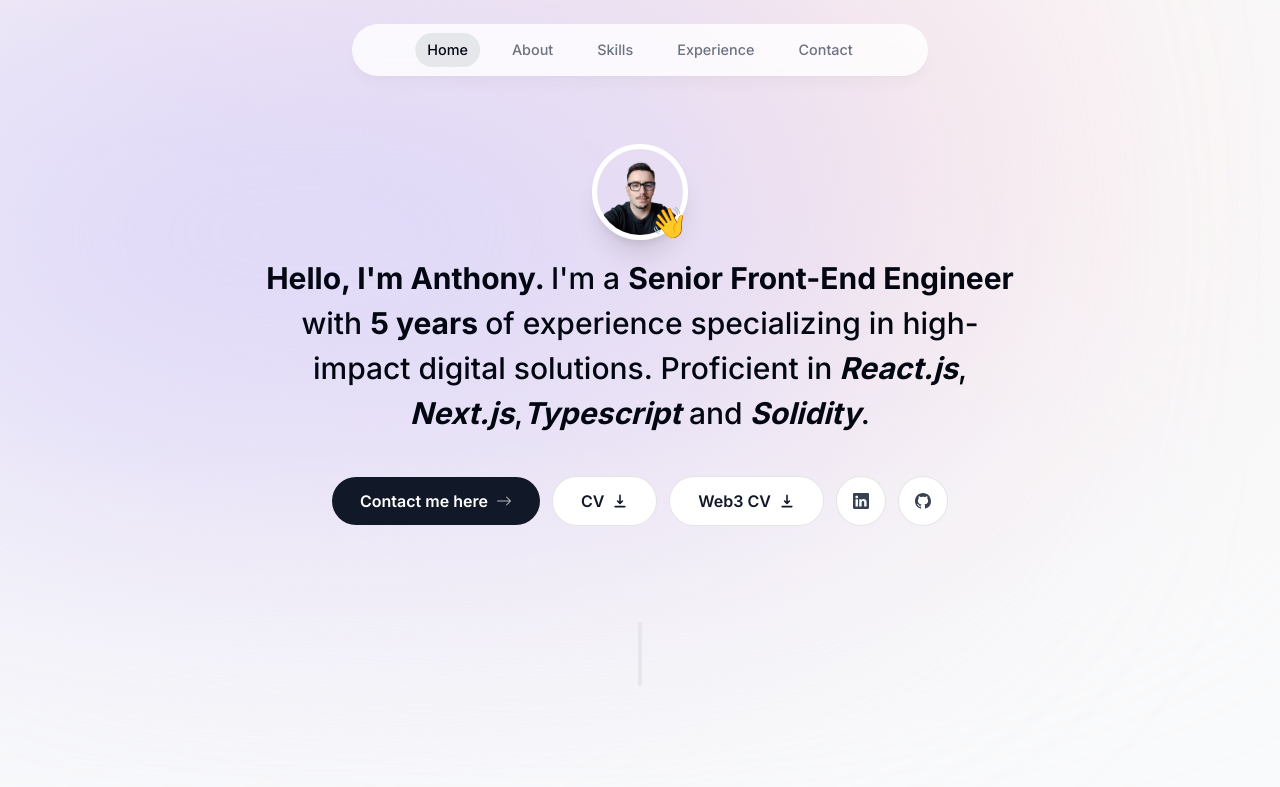
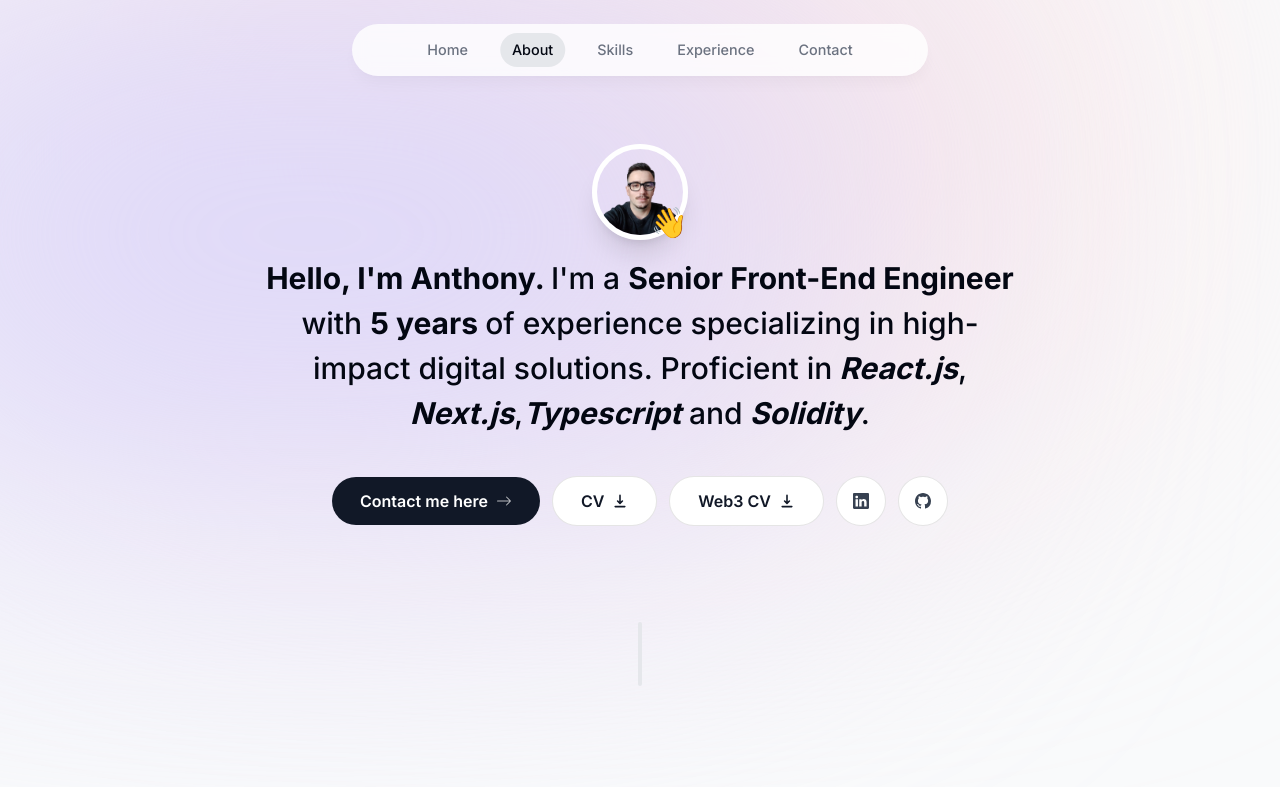
Before and after one commit to BonhommeAnthony/portfolio-website, a Next.js app: page / in a window 1280 px wide. Shown: the top 787 px of the page. Built offline with nearby package versions, Linux system fonts and the light colour scheme.

Commit message:
finish header

```diff
--- a/app/layout.tsx
+++ b/app/layout.tsx
@@ -2,6 +2,7 @@
 import { Inter } from "next/font/google";
 import "./globals.css";
 import { Header } from "@/components/header";
+import { ActiveSectionContextProvider } from "@/context/active-section-context";
 
 const inter = Inter({ subsets: ["latin"] });
 
@@ -24,8 +25,10 @@
                 rounded-full blur-[10rem] sm:w-[68.75rem] md:left-[-33rem] lg:left-[-28rem] xl:left-[-15rem]
                  2xl:left-[-5rem] "
                 ></div>
-                <Header />
-                {children}
+                <ActiveSectionContextProvider>
+                    <Header />
+                    {children}
+                </ActiveSectionContextProvider>
             </body>
         </html>
     );
--- a/components/about.tsx
+++ b/components/about.tsx
@@ -2,10 +2,14 @@
 
 import { SectionHeading } from "./section-heading";
 import { motion } from "framer-motion";
+import { useSectionInView } from "@/lib/hooks";
 
 export function About() {
+    const { ref } = useSectionInView("About");
+
     return (
         <motion.section
+            ref={ref}
             initial={{ opacity: 0, y: 100 }}
             animate={{ opacity: 1, y: 0 }}
             transition={{ delay: 0.2 }}
--- a/components/header.tsx
+++ b/components/header.tsx
@@ -1,13 +1,15 @@
 "use client";
 
-import React, { useState } from "react";
+import React from "react";
 import { motion } from "framer-motion";
 import { links } from "@/lib/data";
 import Link from "next/link";
 import clsx from "clsx";
+import { useActiveSection } from "@/context/active-section-context";
 
 export function Header() {
-    const [activeSection, setActiveSection] = useState("Home");
+    const { activeSection, setActiveSection, setTimeOfLastClick } = useActiveSection();
+
     return (
         <header className="z-[999] relative">
             <motion.div
@@ -36,7 +38,10 @@
                                     { "text-gray-950": activeSection === link.name }
                                 )}
                                 href={link.hash}
-                                onClick={() => setActiveSection(link.name)}
+                                onClick={() => {
+                                    setActiveSection(link.name);
+                                    setTimeOfLastClick(Date.now());
+                                }}
                             >
                                 {link.name}
                                 {activeSection === link.name && (
--- a/components/intro.tsx
+++ b/components/intro.tsx
@@ -1,16 +1,18 @@
 "use client";
 
-import * as React from "react";
 import Image from "next/image";
 import { motion } from "framer-motion";
 import Link from "next/link";
 import { BsArrowRight, BsGithub } from "react-icons/bs";
 import { HiDownload } from "react-icons/hi";
 import { BsLinkedin } from "react-icons/bs";
+import { useSectionInView } from "@/lib/hooks";
 
 export function Intro() {
+    const { ref } = useSectionInView("Home");
+
     return (
-        <section className="mb-28 max-w-[50rem] text-center sm:mb-0 scroll-mt-[100rem]" id="home">
+        <section ref={ref} className="mb-28 max-w-[50rem] text-center sm:mb-0 scroll-mt-[100rem]" id="home">
             <div className="flex items-center justify-center">
                 <div className="relative">
                     <motion.div
--- /dev/null
+++ b/context/active-section-context.tsx
@@ -0,0 +1,38 @@
+"use client";
+
+import { createContext, useContext, useState } from "react";
+import type { SectionName } from "@/lib/types";
+
+type ActiveSectionContextType = {
+    activeSection: SectionName;
+    setActiveSection: React.Dispatch<React.SetStateAction<SectionName>>;
+    timeOfLastClick: number;
+    setTimeOfLastClick: React.Dispatch<React.SetStateAction<number>>;
+};
+
+export const ActiveSectionContext = createContext<ActiveSectionContextType | null>(null);
+
+export function ActiveSectionContextProvider({ children }: { children: React.ReactNode }) {
+    const [activeSection, setActiveSection] = useState<SectionName>("Home");
+    const [timeOfLastClick, setTimeOfLastClick] = useState<number>(0);
+    return (
+        <ActiveSectionContext.Provider
+            value={{
+                activeSection,
+                setActiveSection,
+                timeOfLastClick,
+                setTimeOfLastClick,
+            }}
+        >
+            {children}
+        </ActiveSectionContext.Provider>
+    );
+}
+
+export function useActiveSection() {
+    const context = useContext(ActiveSectionContext);
+    if (context === null) {
+        throw new Error("useActiveSection must be used within an ActiveSectionContextProvider");
+    }
+    return context;
+}
--- /dev/null
+++ b/lib/hooks.ts
@@ -0,0 +1,21 @@
+import { useActiveSection } from "@/context/active-section-context";
+import { useEffect } from "react";
+import { useInView } from "react-intersection-observer";
+import type { SectionName } from "./types";
+
+export function useSectionInView(sectionName: SectionName, threshold = 0.75) {
+    const { ref, inView } = useInView({
+        threshold,
+    });
+    const { setActiveSection, timeOfLastClick } = useActiveSection();
+
+    useEffect(() => {
+        if (inView && Date.now() - timeOfLastClick > 1000) {
+            setActiveSection(sectionName);
+        }
+    }, [inView, setActiveSection, timeOfLastClick, sectionName]);
+
+    return {
+        ref,
+    };
+}
--- /dev/null
+++ b/lib/types.ts
@@ -0,0 +1,3 @@
+import { links } from "./data";
+
+export type SectionName = (typeof links)[number]["name"];
--- a/package.json
+++ b/package.json
@@ -14,7 +14,8 @@
     "next": "14.0.4",
     "react": "^18",
     "react-dom": "^18",
-    "react-icons": "^4.12.0"
+    "react-icons": "^4.12.0",
+    "react-intersection-observer": "^9.5.3"
   },
   "devDependencies": {
     "@types/node": "^20",
```
Also changed, not shown: 1 other file (tests, documents, lock files or other folders).
